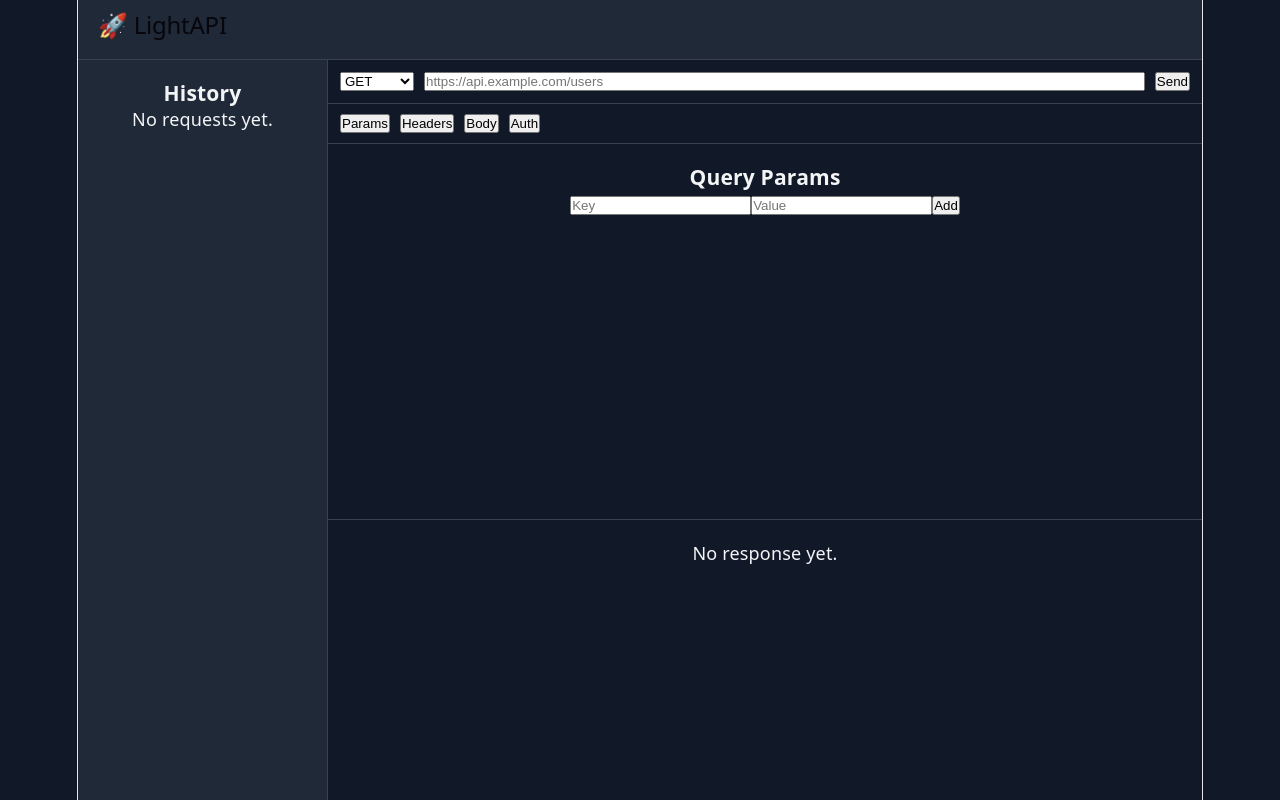
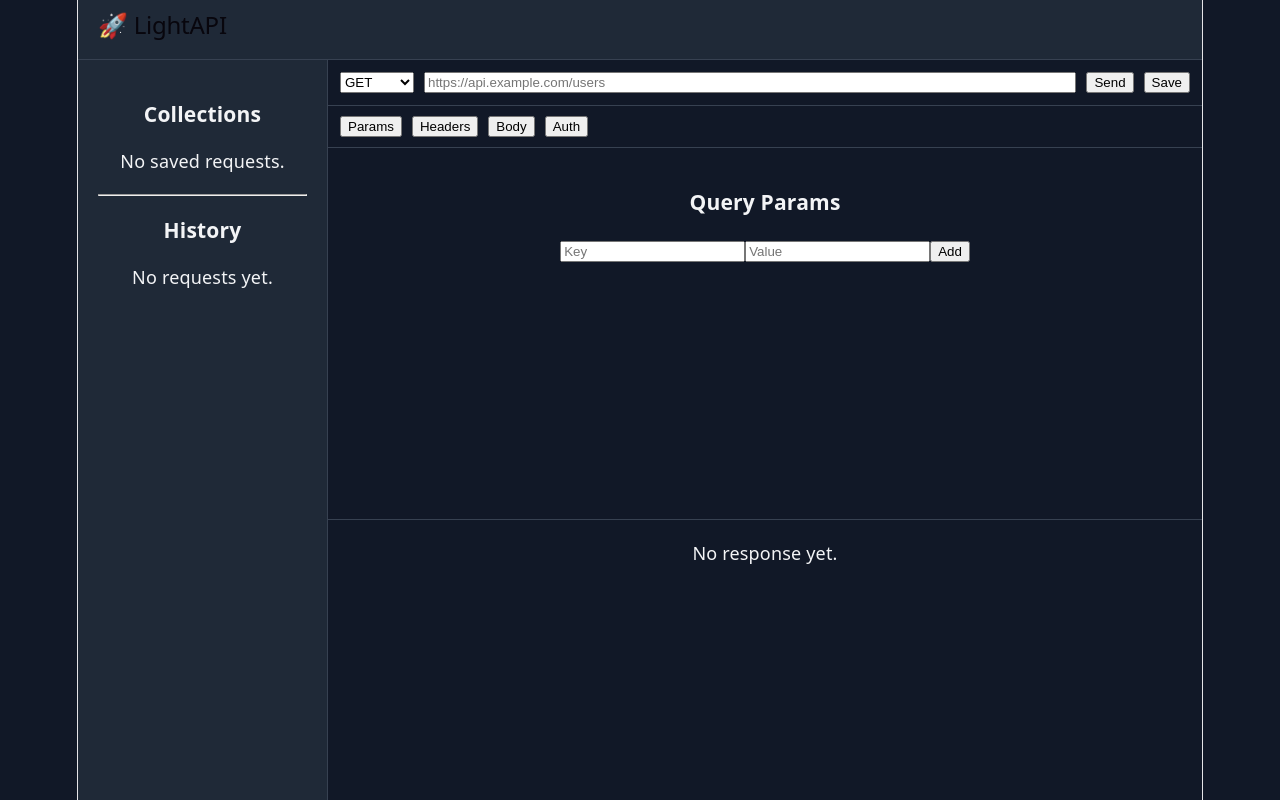
Before and after one commit to sameergaikwad222/lightapi, a React (Vite) app: page / in a window 1280 px wide. Built offline with nearby package versions, Linux system fonts and the light colour scheme.

Commit message:
added functionality to store request into collections

```diff
--- a/src/components/RequestBar/RequestBar.jsx
+++ b/src/components/RequestBar/RequestBar.jsx
@@ -11,6 +11,7 @@ function RequestBar() {
     auth,
     loading,
     addHistory,
+    addCollection,
     setMethod,
     setUrl,
     setResponse,
@@ -83,6 +84,27 @@ function RequestBar() {
     }
   };
 
+  const handleSave = () => {
+    if (!url.trim()) return;
+
+    const name = prompt("Enter Request Name");
+
+    if (!name) return;
+
+    addCollection({
+      id: Date.now(),
+      name,
+      method,
+      url,
+      params,
+      headers,
+      body,
+      auth,
+    });
+
+    alert("Request saved successfully.");
+  };
+
   return (
     <div className="request-bar">
       <select
@@ -105,9 +127,13 @@ function RequestBar() {
         disabled={loading}
       />
 
-      <button onClick={handleSend} disabled={loading}>
-        {loading ? "Sending..." : "Send"}
-      </button>
+      <>
+        <button onClick={handleSend} disabled={loading}>
+          {loading ? "Sending..." : "Send"}
+        </button>
+
+        <button onClick={handleSave}>Save</button>
+      </>
     </div>
   );
 }
--- a/src/components/Sidebar/Sidebar.jsx
+++ b/src/components/Sidebar/Sidebar.jsx
@@ -1,10 +1,61 @@
 import useRequestStore from "../../store/requestStore";
 
 function Sidebar() {
-  const { history, loadRequest } = useRequestStore();
+  const {
+    history,
+    collections,
+    loadRequest,
+    loadCollection,
+  } = useRequestStore();
 
   return (
     <aside className="sidebar">
+      <h3>Collections</h3>
+
+      {collections.length === 0 ? (
+        <p>No saved requests.</p>
+      ) : (
+        <ul>
+          {collections.map((item) => (
+            <li
+              key={item.id}
+              onClick={() => loadCollection(item)}
+              style={{
+                marginBottom: "10px",
+                padding: "8px",
+                border: "1px solid #374151",
+                borderRadius: "6px",
+                cursor: "pointer",
+              }}
+            >
+              <div>
+                <strong>{item.name}</strong>
+              </div>
+
+              <div
+                style={{
+                  fontSize: "12px",
+                  marginTop: "4px",
+                }}
+              >
+                {item.method}
+              </div>
+
+              <div
+                style={{
+                  fontSize: "12px",
+                  wordBreak: "break-all",
+                }}
+              >
+                {item.url}
+              </div>
+            </li>
+          ))}
+        </ul>
+      )}
+
+      <hr style={{ margin: "20px 0" }} />
+
       <h3>History</h3>
 
       {history.length === 0 ? (
--- a/src/store/requestStore.js
+++ b/src/store/requestStore.js
@@ -1,5 +1,10 @@
 import { create } from "zustand";
-import { loadHistory, saveHistory } from "../utils/storage";
+import {
+  loadHistory,
+  saveHistory,
+  loadCollections,
+  saveCollections,
+} from "../utils/storage";
 
 const useRequestStore = create((set) => ({
   method: "GET",
@@ -24,6 +29,7 @@ const useRequestStore = create((set) => ({
   },
 
   history: loadHistory(),
+  collections: loadCollections(),
 
   setMethod: (method) => set({ method }),
   setUrl: (url) => set({ url }),
@@ -52,6 +58,24 @@ const useRequestStore = create((set) => ({
       body: request.body,
       auth: request.auth,
     }),
+  addCollection: (request) =>
+    set((state) => {
+      const collections = [...state.collections, request];
+
+      saveCollections(collections);
+
+      return { collections };
+    }),
+
+  loadCollection: (request) =>
+    set({
+      method: request.method,
+      url: request.url,
+      params: request.params,
+      headers: request.headers,
+      body: request.body,
+      auth: request.auth,
+    }),
 }));
 
 export default useRequestStore;
--- a/src/styles/layout.css
+++ b/src/styles/layout.css
@@ -1,6 +1,4 @@
 * {
-  margin: 0;
-  padding: 0;
   box-sizing: border-box;
 }
 
@@ -8,6 +6,7 @@ html,
 body,
 #root {
   height: 100%;
+  overflow: hidden;
 }
 
 body {
@@ -34,6 +33,7 @@ body {
 .main-content {
   flex: 1;
   display: flex;
+  overflow: hidden;
 }
 
 .sidebar {
@@ -41,12 +41,15 @@ body {
   background: #1f2937;
   border-right: 1px solid #374151;
   padding: 20px;
+  overflow-y: auto;
+  flex-shrink: 0;
 }
 
 .workspace {
   flex: 1;
   display: flex;
   flex-direction: column;
+  overflow: hidden;
 }
 
 .request-bar {
@@ -71,14 +74,15 @@ body {
   flex: 1;
   padding: 20px;
   border-bottom: 1px solid #374151;
+  overflow-y: auto;
 }
-
 
 
 .response-viewer {
   height: 280px;
   padding: 20px;
   overflow: auto;
+  flex-shrink: 0;
 }
 
 .response-viewer pre {
```
